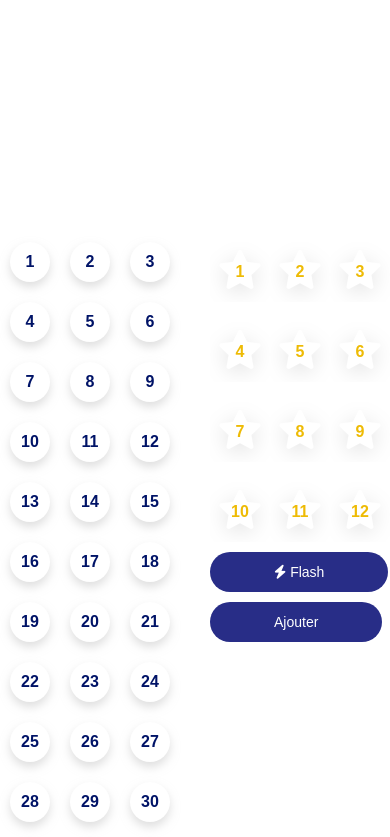
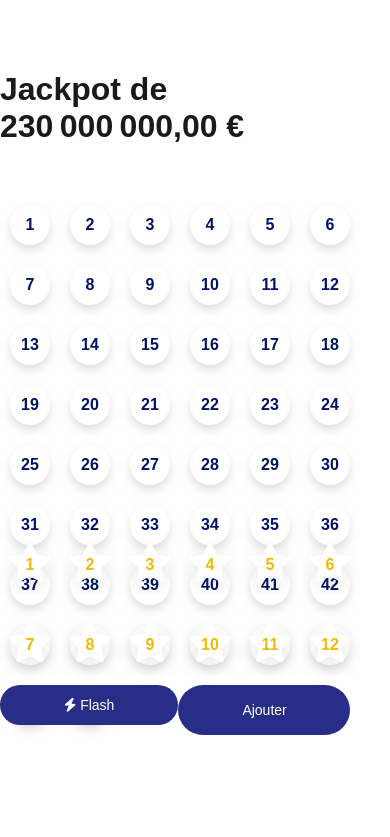
Before and after one commit to jeromebsr/euromillions, a React (Create React App) app: page / in a window 390 px wide. Shown: the top 837 px of the page. Built offline with nearby package versions, Linux system fonts and the light colour scheme.

Commit message:
wip mobile css

```diff
--- a/src/App.css
+++ b/src/App.css
@@ -159,3 +159,29 @@ body {
   width: 1200px;
   height: auto;
 }
+
+/* MOBILE */
+
+@media only screen and (max-width: 600px) {
+  body {
+    width: 100%;
+  }
+
+  .header {
+    margin: 0;
+  }
+
+  .grid-game {
+    display: flex;
+    flex-wrap: wrap;
+    max-width: 100%;
+    top: 0;
+  }
+
+  .stars-grid {
+    display: flex;
+    align-self: flex-end;
+    flex-wrap: wrap;
+    position: absolute;
+  }
+}
--- a/src/App.js
+++ b/src/App.js
@@ -366,7 +366,7 @@ function App() {
             ))
           ))}
           <div className="grid-options">
-            {disabled === false ? 'Total : '+ currencyFormat(2.50) : null}
+            {disabled === false ? 'Mise totale : '+ currencyFormat(2.50) : null}
           </div>
             {!displayed ? 'Vos gains : ' + currencyFormat(earning) : null}
         </div>
```
